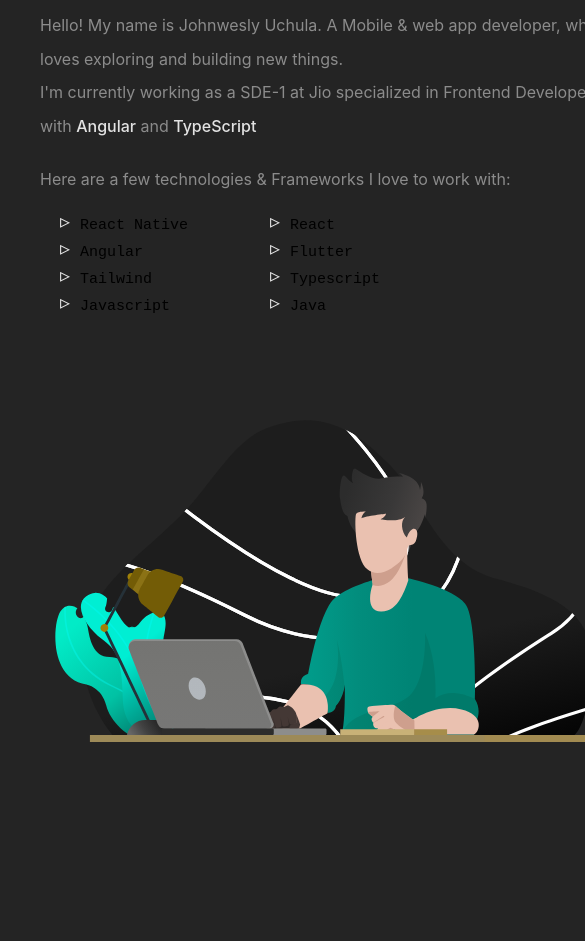
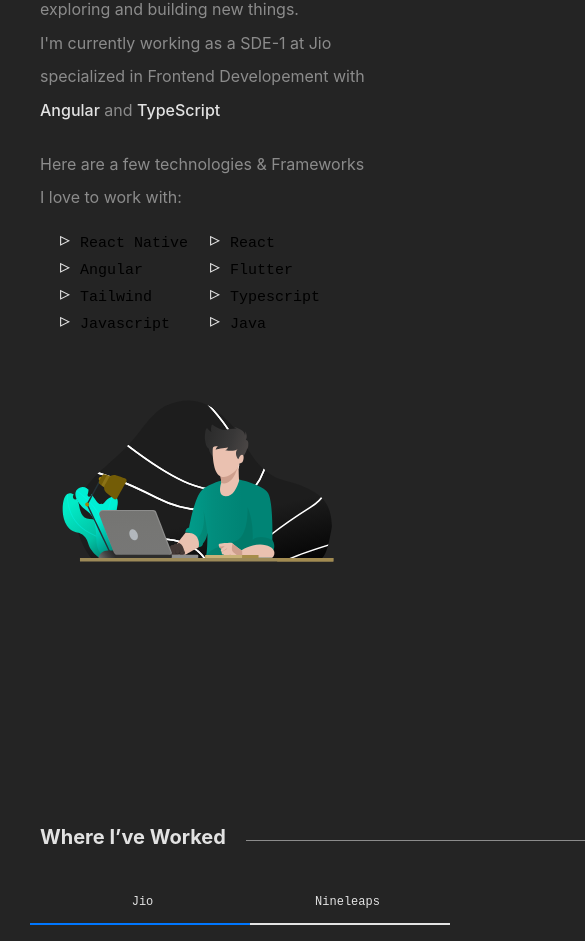
Before and after one commit to johnwesly2002/Portfolio, a React (Vite) app: page / in a window 390 px wide. Shown: the part 1056-1997 px from the top of the page, 585 px wide, since content can reach past the window. Built offline with nearby package versions, Linux system fonts and the light colour scheme.

Commit message:
Fixed the alignment issue in mobile View and also fixed TabIndex issue for Tab Selection

```diff
--- a/src/App.css
+++ b/src/App.css
@@ -2,6 +2,7 @@
   --fontcolor: rgba(255, 255, 255, 0.87);
   --fontsize: 20px;
   --fontsize-xs: 15px;
+  --fontsize-xss: 12px;
   --background-color: #242424;
   --fontfamily: 'SF Mono','Fira Code','Fira Mono','Roboto Mono',monospace;
   --font-sans:'Calibre','Inter','San Francisco','SF Pro Text',-apple-system,system-ui,sans-serif;
@@ -12,11 +13,12 @@
   --backgroundhover: #323232;
   --transition: all 0.25s cubic-bezier(0.645,0.045,0.355,1);
   --borderradius: 4px;
-  --hovercolor: #00ff14;
+  --hovercolor: #0077ff;
   --tabactivecolor: rgba(51, 51, 51, 0.87);
   --tab-height: 42px;
   --mobilefont: 18px;
   --headingweight: 800px;
+  --tab-width: 220px;
 }
 *, ::before, ::after {
   box-sizing: inherit;
@@ -25,21 +27,14 @@
 body {
   background-color: var(--background-color);
   margin: 0;
+  overflow-x: hidden;
 }
 
-svg {
-  width: 50px;
-  height: 35px;
-}
-.border {
-  fill: none;
-  stroke: var(--fontcolor);
-  stroke-width: 4;
-  rx: 10;
-  ry: 10;
-}
-.letter-j {
-  fill:  var(--fontcolor);
+h1, h2, h3, h4, h5, h6 {
+  margin: 0px 0px 10px;
+  font-weight: 700;
+  color: var(--fontcolor);
+  line-height: 1.4;
 }
 
 header{
@@ -114,10 +109,7 @@
   display: none;
 }
 
-main {
-  max-width: 1440px;
-  margin: 0 auto;
-}
+
 #main{
   display: flex;
   margin-inline: 40px;
@@ -353,7 +345,6 @@
 
 .ExperienceContent {
   font-family: var(--font-sans);
-  max-width: 900px;
   margin-left: 80px;
 }
 .ExperienceContent ul {
@@ -366,6 +357,7 @@
     position: relative;
     margin-bottom: 10px;
     padding-left: 20px;
+    text-align: start;
     font-family: var(--fontfamily);
     font-size: 15px;
 }
@@ -439,7 +431,6 @@
 
 .EducationContent {
   font-family: var(--font-sans);
-  max-width: 900px;
   margin-left: 80px;
 }
 .EducationContent ul {
@@ -452,6 +443,7 @@
     position: relative;
     margin-bottom: 10px;
     padding-left: 20px;
+    text-align: start;
     font-family: var(--fontfamily);
     font-size: 15px;
 }
@@ -474,7 +466,6 @@
 }
 .EducationMenu {
   position: relative;
-  bottom: 0px;
   z-index: 3;
   width: max-content;
   padding: 0px;
@@ -540,19 +531,20 @@
 
 .sectionheading {
   font-family: var(--font-sans);
-  font-size: clamp(20px, 4vw, 25px);
+  font-size: clamp(20px, 4vw, 23px);
 }
 .sectionheading {
   display: flex;
   justify-content: center;
   align-items: center;
+  white-space: nowrap;
 }
 .sectionheading::after {
   content: "";
     display: block;
     position: relative;
     top: 4px;
-    width: 300px;
+    width: 400px;
     flex-shrink: 0;
     height: 1px;
     margin-left: 20px;
@@ -565,7 +557,6 @@
 }
 .AboutInnerSection p {
   margin: 20px 0px 0px;
-  max-width: 650px;
   font-family: var(--font-sans);
   color: var(--paragraphfont);
   line-height: 2.1;
@@ -640,9 +631,64 @@
 footer .lottie {
   margin-top: -15px;
 }
+.ProjectIcon{
+  position: relative;
+  z-index: -1;
+}
+.main-Container {
+  max-width: 1440px;
+  margin: 0 auto;
+  padding: 0px 40px 0px 40px;
+}
 @media screen and (max-width: 768px) {
   .header_menuicon {
     display: block;
+  }
+  .Projects .projects-container {
+    grid-template-columns: none;
+    grid-template-rows: none;
+  }
+  .Educationinner, .Experienceinner{
+    display: flex;
+    justify-content: flex-start;
+    flex-direction: column;
+  }
+  .EducationMenu, .ExperienceMenu {
+    display: flex;
+    overflow-x: auto !important;
+    justify-content: flex-start;
+    align-items: center;
+    width: calc(100% + 100px);
+    padding-left: 50px;
+    margin-left: -50px;
+    margin-bottom: 30px;
+  }
+  .EducationMenu .EducationTabIndex, .ExperienceMenu .TabIndex {
+      top: auto;
+      bottom: 0px;
+      width: 100%;
+      max-width: var(--tab-width);
+      height: 2px;
+      margin-left: 40px;
+      border-left: 0px;
+      transform: translateX(calc(0 * var(--tab-width)));
+  }
+
+  .EducationMenu button, .ExperienceMenu button {
+    display: flex;
+    -moz-box-pack: center;
+    justify-content: center;
+    -moz-box-align: center;
+    align-items: center;
+    max-width: 190px;
+    padding: 0px 15px;
+    border-left: 0px;
+    font-size: var(--fontsize-xss);
+    border-bottom: 2px solid var(--fontcolor);
+    text-align: center;
+  }
+  .EducationContent, .ExperienceContent {
+    margin-left: 0px;
   }
   section {
     padding: 120px 0px;
@@ -656,7 +702,6 @@
   .AboutInnerSection .Profile_Image {
     margin: 0px 0px 0px 0px;
     border-radius: var(--borderradius);
-    width: 300px;
   }
   .header_menucontent {
     display: flex;
@@ -728,21 +773,11 @@
     font-family: var(--font-sans);
     font-size: clamp(37px, 1vw, 30px);
   }
-  .Aboutheading::after {
-    width: 200px;
+  main-Container {
+    padding: 0px 40px 0px 40px;
   }
 }
 
-@media  screen and (max-width: 600px) {
-    .Experienceinner {
-        display: flex;
-        overflow-x: auto;
-        width: calc(100% + 100px);
-        padding-left: 50px;
-        margin-left: -50px;
-        margin-bottom: 30px;
-    }
-}
 
 
 @media  screen and (min-width: 769px) {
@@ -751,10 +786,26 @@
   }
 }
 
-
-h1, h2, h3, h4, h5, h6 {
-  margin: 0px 0px 10px;
-  font-weight: 700;
-  color: var(--fontcolor);
-  line-height: 1.4;
+@media screen and (max-width: 375px) {
+  .intro-1 {
+    font-size: 13px;
+  }
+  .heading1 {
+    font-size: clamp(25px, 3vw, 20px);
+  }
+  .accounts {
+    display: flex;
+    justify-content: flex-start;
+    align-items: center;
+  }
+  .main-Container {
+    padding: 0px 40px 0px 40px;
+  }
+  .ContactTitle {
+    font-size: clamp(30px, 5vw, 60px);
+  }
+  footer p {
+    font-family: var(--fontfamily);
+    font-size: 10px;
+  }
 }
--- a/src/App.jsx
+++ b/src/App.jsx
@@ -1,4 +1,4 @@
-import { useState } from 'react';
+import { useState,useEffect } from 'react';
 import './App.css';
 import logo from './assets/react.svg';
 import { AiOutlineClose } from 'react-icons/ai';
@@ -8,6 +8,7 @@
 import { SiLeetcode } from "react-icons/si";
 import { FaRegFolder } from "react-icons/fa6";
 import { GoLinkExternal } from "react-icons/go";
+import { CiFolderOn } from "react-icons/ci";
 import Resume from './assets/Johnwesly_Uchula_Resume.pdf'
 import Profile from './assets/professional_Profile.jpeg';
 import Lottie from 'react-lottie';
@@ -17,27 +18,86 @@
 import Contact from './assets/Ani5.json';
 import Education from './assets/Ani6.json';
 
+const handleTabUpdate  = (index, Tabclass) => {
+  const tabIndexElement = document.querySelector(Tabclass);
+  if (tabIndexElement) {
+    const isTabWidth = window.innerWidth <= 768;
+    const transformValue = isTabWidth
+      ? `
+      top: auto;
+      bottom: 0px;
+      width: 100%;
+      max-width: var(--tab-width);
+      height: 2px;
+      margin-left: 50px;
+      transform: translateX(calc(${index} * var(--tab-width)))`
+      : `
+      position: absolute;
+      top: 0px;
+      left: 0px;
+      z-index: 10;
+      width: 2px;
+      height: var(--tab-height);
+      border-radius: var(--border-radius);
+      background: var(--hovercolor);
+      transform: translateY(calc(${index} * var(--tab-height)))`;
+
+    tabIndexElement.style = transformValue;
+    tabIndexElement.style.transition = `transform 0.25s cubic-bezier(0.645, 0.045, 0.355, 1) 0.1s`;
+  }
+};
 function App() {
   const [menuOpen, setMenuOpen] = useState(false);
   const [activeTab, setActiveTab] = useState(0);
   const [EducationactiveTab, setEducationActiveTab] = useState(0);
+  const [dimensions, setDimensions] = useState({ width: 600, height: 400 });
 
   const handleTabClick = (index) => {
     setActiveTab(index);
-    const tabIndexElement = document.querySelector('.TabIndex');
-    if (tabIndexElement) {
-        tabIndexElement.style.transform = `translateY(calc(${index} * var(--tab-height)))`;
-        tabIndexElement.style.transition = `transform 0.25s cubic-bezier(0.645, 0.045, 0.355, 1) 0.1s`;
+    handleTabUpdate(index,'.TabIndex');
+  };
+  const handleEducationTabClick = (index) => {
+    setEducationActiveTab(index);
+    handleTabUpdate(index,'.EducationTabIndex');
+  };
+  const updateSize = () => {
+    const width = window.innerWidth;
+
+    if (width < 500) {
+      setDimensions({ width: 300, height: 200 });
     }
-};
-const handleEducationTabClick = (index) => {
-  setEducationActiveTab(index);
-  const tabIndexElement = document.querySelector('.EducationTabIndex');
-  if (tabIndexElement) {
-      tabIndexElement.style.transform = `translateY(calc(${index} * var(--tab-height)))`;
-      tabIndexElement.style.transition = `transform 0.25s cubic-bezier(0.645, 0.045, 0.355, 1) 0.1s`;
-  }
-};
+    else if (width < 650) {
+      setDimensions({ width: 450, height: 400 });
+    }else if (width < 768) {
+      setDimensions({ width: 600, height: 450 });
+    }
+    else if (width < 840) {
+      setDimensions({ width: 400, height: 280 });
+    }
+    else if (width < 940) {
+      setDimensions({ width: 500, height: 350 });
+    } else {
+      setDimensions({ width: 600, height: 400 });
+    }
+  };
+
+  useEffect(() => {
+    const handleResize = () => handleTabUpdate(activeTab,'.TabIndex');
+    window.addEventListener("resize", handleResize);
+
+    return () => window.removeEventListener("resize", handleResize);
+  }, [activeTab]);
+  useEffect(() => {
+    const handleResize = () => handleTabUpdate(EducationactiveTab,'.EducationTabIndex');
+    window.addEventListener("resize", handleResize);
+
+    return () => window.removeEventListener("resize", handleResize);
+  }, [EducationactiveTab]);
+  useEffect(() => {
+    updateSize();
+    window.addEventListener("resize", updateSize);
+    return () => window.removeEventListener("resize", updateSize);
+  }, []);
 const defaultOptions = {
   loop: true,
   autoplay: true,
@@ -71,7 +131,7 @@
       </div>
       </div>
     </header>
-    <main>
+    <main id='main-Container'>
       <section id='main'>
         <div >
           <h1 className='intro-1'>Hi, my name is</h1>
@@ -120,7 +180,8 @@
              rendererSettings: {
                preserveAspectRatio: 'xMidYMid slice',
              }
-          }} height={400} width={600} />
+          }} height={dimensions.height}
+          width={dimensions.width} />
         </div>
       </div>
       </section>
@@ -142,7 +203,8 @@
                 >
                     Nineleaps
                 </button>
-                <div className='TabIndex'></div>
+
+                <div className='TabIndex horizontal'></div>
             </div>
 
             <div className="ExperienceContent">
@@ -197,10 +259,10 @@
             <header>
               <div className="projectTop">
                 <div className="folder">
-                <svg xmlns="http://www.w3.org/2000/svg" role="img" viewBox="0 0 24 24" fill="none" stroke="currentColor" stroke-width="1" stroke-linecap="round" stroke-linejoin="round" class="feather feather-folder"><title>Folder</title><path d="M22 19a2 2 0 0 1-2 2H4a2 2 0 0 1-2-2V5a2 2 0 0 1 2-2h5l2 3h9a2 2 0 0 1 2 2z"></path></svg>
+                <CiFolderOn className='ProjectIcon' size={30} />
                 </div>
                 <div className="projectLinks">
-                <a href='https://github.com/johnwesly2002/SnapWallet'><LuGithub size={5} /></a>
+                <a href='https://github.com/johnwesly2002/SnapWallet'><LuGithub className='ProjectIcon' size={30} /></a>
                 </div>
               </div>
             </header>
@@ -225,10 +287,10 @@
             <header>
               <div className="projectTop">
                 <div className="folder">
-                <svg xmlns="http://www.w3.org/2000/svg" role="img" viewBox="0 0 24 24" fill="none" stroke="currentColor" stroke-width="1" stroke-linecap="round" stroke-linejoin="round" class="feather feather-folder"><title>Folder</title><path d="M22 19a2 2 0 0 1-2 2H4a2 2 0 0 1-2-2V5a2 2 0 0 1 2-2h5l2 3h9a2 2 0 0 1 2 2z"></path></svg>
+                <CiFolderOn className='ProjectIcon' size={30} />
                 </div>
                 <div className="projectLinks">
-                <a href='https://github.com/johnwesly2002/Talks'><LuGithub size={10} /></a>
+                <a href='https://github.com/johnwesly2002/Talks'><LuGithub className='ProjectIcon' size={30} /></a>
                 </div>
               </div>
             </header>
@@ -253,7 +315,7 @@
             <header>
               <div className="projectTop">
                 <div className="folder">
-                <svg xmlns="http://www.w3.org/2000/svg" role="img" viewBox="0 0 24 24" fill="none" stroke="currentColor" stroke-width="1" stroke-linecap="round" stroke-linejoin="round" class="feather feather-folder"><title>Folder</title><path d="M22 19a2 2 0 0 1-2 2H4a2 2 0 0 1-2-2V5a2 2 0 0 1 2-2h5l2 3h9a2 2 0 0 1 2 2z"></path></svg>
+                <CiFolderOn className='ProjectIcon' size={30} />
                 </div>
                 <div className="projectLinks">
                 {/* <a href=''><LuGithub size={10} /></a> */}
@@ -281,11 +343,11 @@
             <header>
               <div className="projectTop">
                 <div className="folder">
-                <svg xmlns="http://www.w3.org/2000/svg" role="img" viewBox="0 0 24 24" fill="none" stroke="currentColor" stroke-width="1" stroke-linecap="round" stroke-linejoin="round" class="feather feather-folder"><title>Folder</title><path d="M22 19a2 2 0 0 1-2 2H4a2 2 0 0 1-2-2V5a2 2 0 0 1 2-2h5l2 3h9a2 2 0 0 1 2 2z"></path></svg>
+                <CiFolderOn className='ProjectIcon' size={30} />
                 </div>
                 <div className="projectLinks">
-                <a href='https://github.com/johnwesly2002/Portfolio'><LuGithub size={10} /></a>
-                <a href=''><GoLinkExternal size={10} /></a>
+                <a href='https://github.com/johnwesly2002/Portfolio'><LuGithub className='ProjectIcon' size={30} /></a>
+                <a href=''><GoLinkExternal size={30} /></a>
                 </div>
               </div>
             </header>
@@ -310,11 +372,11 @@
             <header>
               <div className="projectTop">
                 <div className="folder">
-                <svg xmlns="http://www.w3.org/2000/svg" role="img" viewBox="0 0 24 24" fill="none" stroke="currentColor" stroke-width="1" stroke-linecap="round" stroke-linejoin="round" class="feather feather-folder"><title>Folder</title><path d="M22 19a2 2 0 0 1-2 2H4a2 2 0 0 1-2-2V5a2 2 0 0 1 2-2h5l2 3h9a2 2 0 0 1 2 2z"></path></svg>
+                <CiFolderOn className='ProjectIcon' size={30} />
                 </div>
                 <div className="projectLinks">
-                <a href='https://github.com/johnwesly2002/Nike-website'><LuGithub size={10} /></a>
-                <a href='https://nike-website-by-john.netlify.app/#'><GoLinkExternal size={10} /></a>
+                <a href='https://github.com/johnwesly2002/Nike-website'><LuGithub className='ProjectIcon' size={30} /></a>
+                <a href='https://nike-website-by-john.netlify.app/#'><GoLinkExternal className='ProjectIcon' size={30} /></a>
                 </div>
               </div>
             </header>
@@ -339,10 +401,10 @@
             <header>
               <div className="projectTop">
                 <div className="folder">
-                <svg xmlns="http://www.w3.org/2000/svg" role="img" viewBox="0 0 24 24" fill="none" stroke="currentColor" stroke-width="1" stroke-linecap="round" stroke-linejoin="round" class="feather feather-folder"><title>Folder</title><path d="M22 19a2 2 0 0 1-2 2H4a2 2 0 0 1-2-2V5a2 2 0 0 1 2-2h5l2 3h9a2 2 0 0 1 2 2z"></path></svg>
+                <CiFolderOn className='ProjectIcon' size={30} />
                 </div>
                 <div className="projectLinks">
-                <a href='https://github.com/johnwesly2002/React-countries'><LuGithub size={10} /></a>
+                <a href='https://github.com/johnwesly2002/React-countries'><LuGithub className='ProjectIcon' size={30} /></a>
                 </div>
               </div>
             </header>
@@ -392,7 +454,7 @@
                   >
                     Gowtham Model School
                 </button>
-                <div className='EducationTabIndex'></div>
+                <div className='EducationTabIndex horizontal'></div>
       </div>
       <div className="EducationContent">
           {EducationactiveTab === 0 && (
@@ -452,14 +514,14 @@
           </div>
           )}
       </div>
-      <Lottie options={{
+      {/* <Lottie options={{
         loop: true,
         autoplay: true,
         animationData: Education,
         rendererSettings: {
           preserveAspectRatio: 'xMidYMid slice',
         }
-      }} height={300} width={400} />
+      }} height={300} width={400} /> */}
       </div>
       </section>
       <section id='Contact'>
--- a/src/index.css
+++ b/src/index.css
@@ -4,7 +4,14 @@
   text-rendering: optimizeLegibility;
   -webkit-font-smoothing: antialiased;
   -moz-osx-font-smoothing: grayscale;
+  --scrollcolor: rgb(155 155 155 / 87%);
 }
+
+html {
+  scrollbar-width: thin;
+  scrollbar-color: var(--scrollcolor) ;
+}
+
 body {
   margin: 0 auto;
 }
```
